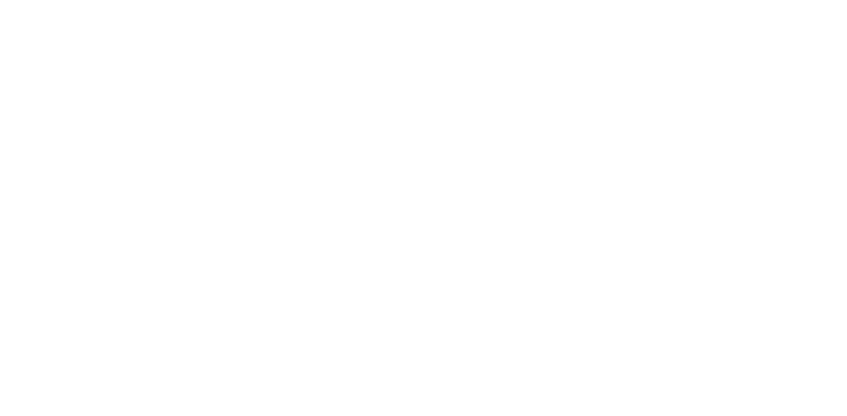
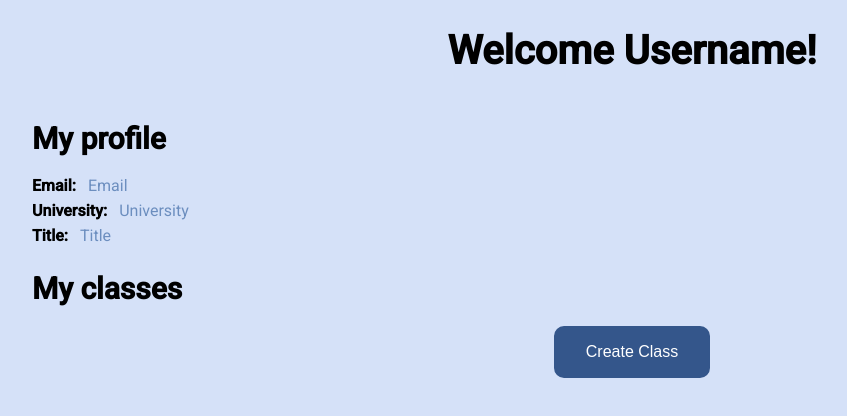
Before and after one commit to LukaIlic831/EduSchedule, an Angular app: page /professor-dashboard in a window 1280 px wide. Before the commit this address led to /. Shown: the top 416 px of the page, without its empty margins (8-855 px from the left). Built offline with nearby package versions, Linux system fonts and the light colour scheme.

Commit message:
created professor-dashboard-page

```diff
--- a/src/app/app.routes.ts
+++ b/src/app/app.routes.ts
@@ -3,6 +3,7 @@
 import { SignUpPageComponent } from './feature/auth/pages/sign-up-page/sign-up-page.component';
 import { ProfessorInfoPageComponent } from './feature/user-info/pages/professor-info-page/professor-info-page.component';
 import { StudentInfoPageComponent } from './feature/user-info/pages/student-info-page/student-info-page.component';
+import { ProfessorDashboardPageComponent } from './feature/dashboard/pages/professor-dashboard-page/professor-dashboard-page.component';
 
 export const routes: Routes = [
   { path: '', redirectTo: 'sign-in', pathMatch: 'full' },
@@ -10,4 +11,5 @@
   { path: 'sign-up', component: SignUpPageComponent },
   { path: 'professor-info', component: ProfessorInfoPageComponent },
   { path: 'student-info', component: StudentInfoPageComponent },
+  { path: 'professor-dashboard', component: ProfessorDashboardPageComponent },
 ];
--- /dev/null
+++ b/src/app/feature/dashboard/pages/professor-dashboard-page/professor-dashboard-page.component.html
@@ -0,0 +1,27 @@
+<div class="main__wrapper">
+  <div class="dashboard__title">
+    <h1>Welcome Username!</h1>
+  </div>
+  <div class="dashboard__professor--info">
+    <div class="dashboard__professor--info-title">
+      <h1>My profile</h1>
+    </div>
+    <div class="dashboard__professor--info-field">
+      <p>Email: <span>Email</span></p>
+    </div>
+    <div class="dashboard__professor--info-field">
+      <p>University: <span>University</span></p>
+    </div>
+    <div class="dashboard__professor--info-field">
+      <p>Title: <span>Title</span></p>
+    </div>
+  </div>
+  <div class="dashboard__classes">
+    <div class="dashboard__classes--title">
+      <h1>My classes</h1>
+    </div>
+  </div>
+  <div class="dashboard__create-class">
+      <button type="submit">Create Class</button>
+  </div>
+</div>
--- /dev/null
+++ b/src/app/feature/dashboard/pages/professor-dashboard-page/professor-dashboard-page.component.scss
@@ -0,0 +1,64 @@
+@use "variables" as *;
+@use "mixins" as *;
+
+.dashboard {
+  &__title {
+    width: 100%;
+    @include flex-center();
+
+    h1 {
+      font-size: $font-size-large !important;
+      font-weight: bold;
+      color: $primary-text;
+    }
+  }
+
+  &__professor {
+    &--info {
+      &-title {
+        h1 {
+          font-size: $font-size-medium;
+        }
+      }
+
+      &-field {
+        margin-bottom: $spacing-xs;
+        p {
+          color: $primary-text;
+          font-weight: bold;
+        }
+
+        span {
+          color: $secondary-color;
+          font-weight: normal !important;
+          padding-left: $spacing-sm;
+        }
+      }
+
+      &-field:last-child {
+        margin-bottom: 0px !important;
+      }
+    }
+  }
+
+  &__classes {
+    width: 100%;
+    margin-top: $spacing-xxl;
+
+    &--title {
+      h1 {
+        font-size: $font-size-medium;
+      }
+    }
+  }
+
+  &__create-class {
+    width: 100%;
+    margin-top: $spacing-xl;
+    @include flex-center();
+    button {
+      max-width: 180px;
+      @include button-style();
+    }
+  }
+}
--- a/src/styles.scss
+++ b/src/styles.scss
@@ -1,10 +1,9 @@
-
-@use '@angular/material' as mat;
-@use 'variables' as *;
-
+@use "@angular/material" as mat;
+@use "variables" as *;
 
 html {
-  @include mat.theme((
+  @include mat.theme(
+    (
       color: (
         theme-type: light,
         primary: mat.$azure-palette,
@@ -12,13 +11,20 @@
       ),
       typography: Roboto,
       density: 0,
-  ));
-
+    )
+  );
 }
 
-html, body { height: 100%; }
-body { margin: 0; font-family: $font-family-primary; }
-
+html,
+body {
+  height: 100%;
+}
+body {
+  margin: 0;
+  font-family: $font-family-primary;
+  font-size: $font-size-base;
+  background-color: $background-light;
+}
 
 p {
   margin: 0 !important;
@@ -31,3 +37,10 @@
 img {
   width: 100%;
 }
+
+.main__wrapper {
+  max-width: 1200px;
+  margin: 0 auto;
+  padding: 0 16px;
+  width: 100%;
+}
--- a/src/styles/variables.scss
+++ b/src/styles/variables.scss
@@ -19,4 +19,6 @@
 $spacing-xxl: 26px;
 
 $font-size-base: 16px;
+$font-size-medium: 30px;
+$font-size-large: 40px;
 $font-family-primary: 'Roboto', "Helvetica Neue", sans-serif;
```
Also changed, not shown: src/app/feature/dashboard/pages/professor-dashboard-page/professor-dashboard-page.component.ts (added, +11 -0 lines), 1 other file (tests, documents, lock files or other folders). Lines whose indentation alone changed are shown as unchanged.
